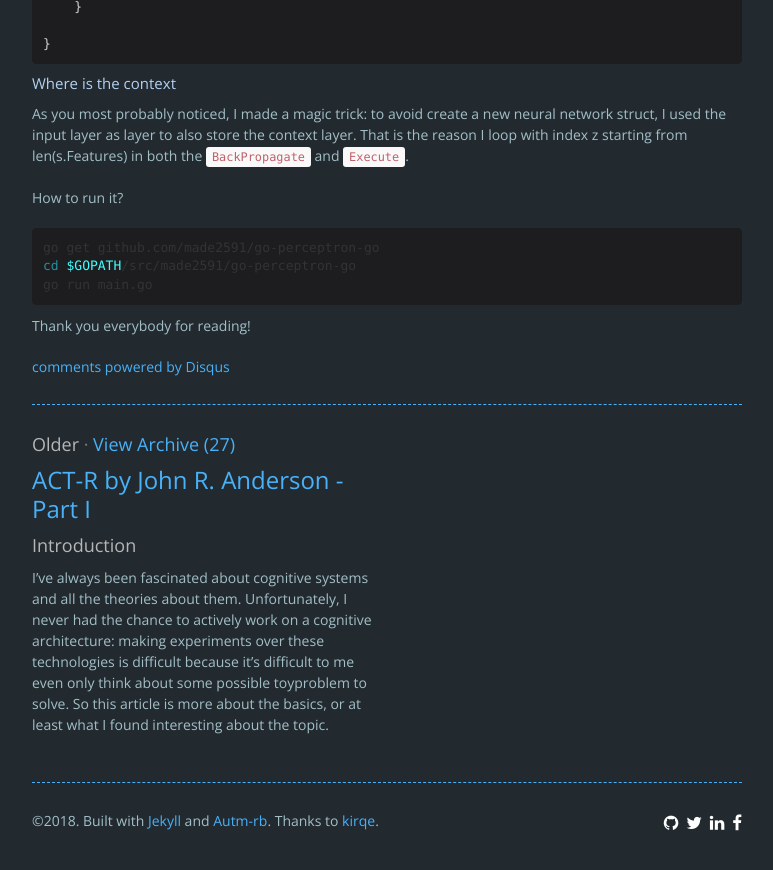
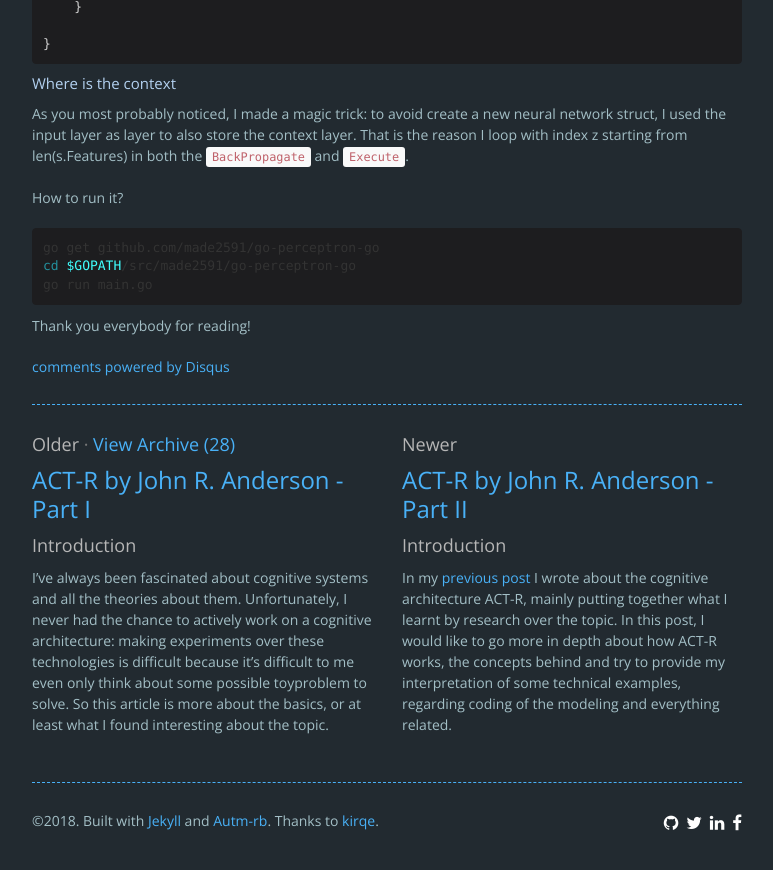
Before and after one commit to made2591/blog.madeddu.xyz, a Jekyll site: the page built from _posts/2018-11-13-elman-student.md, in a window 1280 px wide and 900 px high, scrolled down 4844 px. Shown: the top 870 px of the window, without its empty margins (253-1026 px from the left). Built offline with Jekyll 4.4.1, drawn with Linux system fonts in a browser that asks for light colours; nearby versions of some CDN libraries; comment, search, counter and statistics services are not loaded; some of the changed lines change nothing that is shown.

Commit message:
Add ACT-R part II

````diff
--- a/_posts/2018-10-30-act-r-part-I.md
+++ b/_posts/2018-10-30-act-r-part-I.md
@@ -153,6 +153,8 @@ Both $$P_i$$ and $$C_i$$ are learned from experience with that production rule.
 
 ### Conclusion
 
-I want to go more in depth with some more details about knowledge representation, so stay tuned :D and as usual...
+I want to go more in depth with some more details about knowledge representation, so stay tuned :D
+
+UPDATE: [ACT-R - Part II](https://made2591.github.io/posts/act-r-part-II) available now
 
 Thank you everybody for reading!
--- /dev/null
+++ b/_posts/2018-11-30-act-r-part-II.md
@@ -0,0 +1,200 @@
+---
+title: "ACT-R by John R. Anderson - Part II"
+tags: [theory, cognitive, architecture, reasoning, knowledge, representation]
+---
+
+### Introduction
+In my [previous post](https://made2591.github.io/posts/act-r-part-I) I wrote about the cognitive architecture ACT-R, mainly putting together what I learnt by research over the topic. In this post, I would like to go more in depth about how ACT-R works, the concepts behind and try to provide my interpretation of some technical examples, regarding coding of the modeling and everything related.
+
+#### What really is ACT-R
+ACT-R is a production system theory that tries to explain human cognition by developing a model of the knowledge structures that underlie cognition. There are two types of knowledge representation in ACT-R:
+
+- Declarative knowledge;
+- Procedural knowledge;
+
+Declarative knowledge corresponds to things we are aware we know and can usually describe to others.  Examples of declarative knowledge include sentence like:
+
+George Washington was the first president of the United States.
+An atom is like the solar system.
+
+Procedural knowledge is knowledge which we display in our behavior but which we are not conscious of. For instance, no one can describe the rules by which we speak a language and yet we do. In ACT-R declarative knowledge is represented in structures called ```chunks``` whereas procedural knowledge is represented in ```productions```. Thus, chunks and productions are the basic building blocks of an ACT-R model.
+
+This blog post aims to go more in depth about the formal notation used for specifying chunks and production rules and to describe how the two types of knowledge interact to produce cognition.
+
+#### Chunks a.k.a. declarative knowledge
+In ACT-R, elements of declarative knowledge are called chunks. Chunks represent knowledge that a person might be expected to have when they solve a problem. A chunk is defined by two elements:
+- its **type**: you can think of types as categories (e.g., birds);
+- its slots: you can think of slots as category attributes (e.g., color or size);
+
+Look at the example:
+{% highlight prolog %}
+Action023:
+    isa chase
+    agent dog
+    object cat
+Fact3+4:
+    isa addition-fact
+    addend1 three
+    addend2 four
+    sum seven
+{% endhighlight %}
+
+Below are chunks that encode the facts that the dog chased the cat and that 4+3=7. The type of the first chunk is chase and its slots are agent and object. The isa slot gives the type of the chunk. The type of the second chunk is addition-fact and its slots are addend1, addend2, and sum.
+
+#### Production rules a.k.a. procedural knowledge
+There no a simple definition of a procedural rule. As we saw in previous post, they represent some how behaviour, *procedure*. Formally:
+> A production rule is a statement of a particular contingency that controls behavior.
+
+Look at the example:
+{% highlight prolog %}
+IF the goal is to classify a person
+    and he is unmarried
+THEN classify him as a bachelor
+
+IF the goal is to add two digits d1 and d2 in a column
+    and d1 + d2 = d3
+THEN set as a subgoal to write d3 in the column
+{% endhighlight %}
+
+The condition of a production rule (the IF part) consists of a specification of the chunks in various buffers.    The action of a production rule (the THEN part) basically involves the modifications of those chunks or requests for other chunks.  The above are informal English specifications of production rules.  They give an overview of what the production does in the context of the declarative memory structures used, but do not necessarily detail everything that needs to happen within the production. You will learn the syntax for precise production specification within the ACT-R system.
+
+### Formalism
+Since ACT-R is even a language, then let's start with production rules.
+
+#### Production rules: the format
+A production rule is a condition-action pair. The condition (also known as the left-hand side) specifies a pattern of chunks that must be present in the buffers for the production rule to apply. The action (right-hand side) specifies some actions to take.
+
+The buffers are the interface between the procedural memory system and the other components (modules) of the ACT-R architecture. For instance, the goal buffer is the interface to the goal module. Each buffer can hold one chunk at a time, and the actions of a production affect the contents of the buffers. In according to KISS principle, let's start by only concerning two buffers - one for holding the current goal and one for holding information retrieved from the declarative memory module.
+
+The general form of a production rule is:
+
+{% highlight prolog %}
+(p Name
+  list of buffer tests
+==>
+  list of buffer changes
+)
+{% endhighlight %}
+
+The buffer tests consist of a set of patterns to match against the current buffers' contents. If all of the patterns correctly match, then the production is said to match and it can be selected. It is possible for more than one production to be selected, and from all the selected productions one will be chosen to fire and that production's actions will be performed. The process of choosing a production from those that are selected is call *conflict resolution*, and it will be discussed in detail in later units. For now, what is important is that
+
+> Only one production may fire at a time.
+
+After a production fires, selection and conflict resolution will again be performed and that will continue until the model has finished.
+
+{% highlight prolog %}
+(P example-counting                |    English Description
+   =goal>                          |      If the goal is
+      isa         count            |          to count
+      state       counting         |          the current state is counting
+      number       =num1           |          there is a number we will call =num1
+   =retrieval>                     |         and a chunk has been retrieved
+      isa         count-order      |          of type count-order
+      first       =num1            |          where the first number is =num1
+      second      =num2            |          and it is followed by another number
+                                   |          we will call =num2
+==>                                |      Then
+   =goal>                          |          change the goal
+      number       =num2           |          to continue counting from =num2
+   +retrieval>                     |        and request a retrieval
+      isa         count-order      |          of a count-order fact
+      first       =num2            |          for the number that follows =num2
+)
+{% endhighlight %}
+
+#### Production rules: the format
+The condition of the preceding production specifies a pattern to match in the goal buffer and a pattern to match in the retrieval buffer:
+
+{% highlight prolog %}
+=goal>
+    isa         count
+    state       counting
+    number      =num1
+=retrieval>
+    isa         count-order
+    first       =num1
+    second      =num2
+{% endhighlight %}
+
+A pattern starts by naming which buffer is to be tested followed by $$>$$. The names *goal* and *retrieval* specify the goal buffer and the retrieval buffer. It is also required to prefix the name of the buffer with $$=$$ - more details on this later. After naming a buffer, the first test must specify the chunk-type using the *isa* test and the name of a chunk-type. That may then be followed by any number of tests on the slots for that chunk-type. A slot test consists of an optional modifier (which is not used in any of these tests), the slot name and a specification of the value it must have. The value may be either a specific constant value or a variable.
+
+Thus, this part of the first pattern:
+
+{% highlight prolog %}
+=goal>
+    isa         count
+    state       counting
+{% endhighlight %}
+
+means that the chunk in the goal buffer must be of the chunk-type count and the value of its state slot must be the explicit value counting. The next slot test in the goal pattern involves a variable:
+
+{% highlight prolog %}
+number      =num1
+{% endhighlight %}
+
+The *=* prefix in a production is used to indicate a variable. Variables are used in productions to test general conditions. They can be used to test that a slot holds any value, that two slots hold the same value or that two slots hold different values. The name of the variable can be any symbol and should be chosen to help make the purpose of the production clear. A variable is only meaningful within a specific production. The same variable name used in different productions does not have any relation between the two uses.
+
+The first time a variable is used in a production it gets assigned (bound to) the value of the specified slot from the chunk in the buffer. If the slot does not have a value, then the pattern does not match. Further uses of that variable within the production will be tests against the specific value to which it is bound.
+
+So, this slot test from the goal pattern:
+
+{% highlight prolog %}
+number      =num1
+{% endhighlight %}
+
+causes the variable called =num1 to be bound to the current value of the number slot from the chunk in the goal buffer, if it has a value.
+
+Now, we will look at the retrieval buffer's pattern in detail:
+
+{% highlight prolog %}
+=retrieval>
+    isa         count-order
+    first       =num1
+    second      =num2
+{% endhighlight %}
+
+First it tests that the chunk is of type count-order. Then it tests the first slot of the chunk with the variable =num1. Since that variable was bound in the goal test this is testing that this slot has that same value. Finally, it tests the second slot which will bind its value to the =num2 variable.
+
+In summary, this production will match if the goal is of type count, the chunk in the retrieval buffer is of type count-order, the chunk in the goal buffer has the value counting in its state slot, the value in the number slot of the goal and the first slot of the retrieval buffer match, and there is a value in the second slot of the retrieval buffer.
+
+One final thing to note is that =goal and =retrieval, as used to specify the buffers, are also variables. They will be bound to the chunk that is in the goal buffer and the chunk that is in the retrieval buffer respectively.
+
+#### Action side
+The right-hand side (RHS - the part after the arrow) or action side of a production consists of a small set of actions. The typical actions are to change the contents of the buffers as in our example:
+
+{% highlight prolog %}
+=goal>
+    start       =num2
++retrieval>
+    ISA         count-order
+    first       =num2
+{% endhighlight %}
+
+The actions are specified similarly to the conditions. They start with the name of a buffer followed by ">" and then any number of slot and value specifications.
+
+If the buffer name is prefixed with "=" then the action is to modify the chunk currently in that buffer. Thus this action on the goal buffer:
+
+{% highlight prolog %}
+=goal>
+    start       =num2
+{% endhighlight %}
+
+changes the value of the start slot of the chunk in the goal buffer to the value of the =num2 variable.
+
+If the buffer name is prefixed with "+" then the action is a request to the buffer's module. Typically this results in the module replacing the chunk in the buffer with a different one. Requests to the declarative memory module (the module for which the retrieval buffer is the interface) are always a request to retrieve a chunk from declarative memory that matches the specification provided and to place that chunk into the retrieval buffer. Different modules may handle different types of requests and may respond in other ways.
+
+Thus, this request:
+
+{% highlight prolog %}
++retrieval>
+    ISA         count-order
+    first       =num2
+{% endhighlight %}
+
+is asking the declarative memory module to retrieve a chunk which is of type count-order and with a first slot that has the value bound to =num2 and place it into the retrieval buffer. If there exists such a chunk, then it will be placed into the retrieval buffer.
+
+### Conclusion
+
+In Part III I will talk about how to install and run a model in ACT-R. Stay tuned!
+
+Thank you everybody for reading!
````
